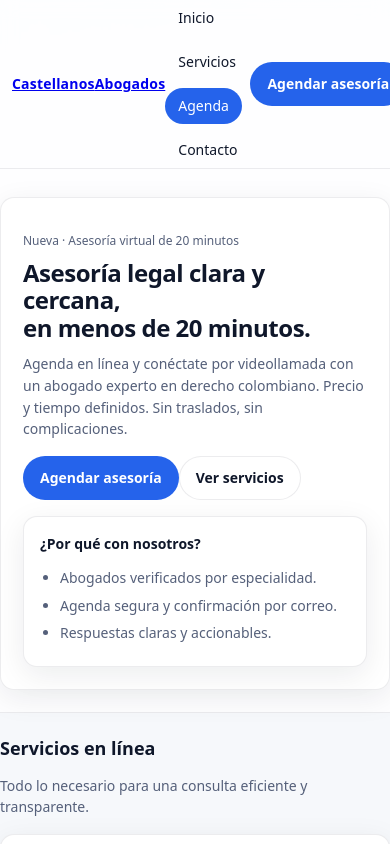
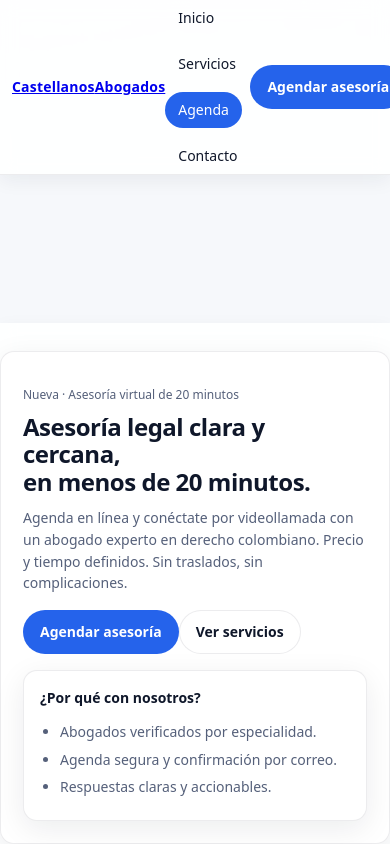
Before and after one commit to jjonnas1/castellanosabogados, a Next.js app: page / in a window 390 px wide. Shown: the top 844 px of the page. Built offline with nearby package versions, Linux system fonts and the light colour scheme.

Commit message:
Update globals.css

```diff
--- a/app/globals.css
+++ b/app/globals.css
@@ -242,3 +242,57 @@ header nav a[href="/agenda"]:hover{
   header .wrap{ padding-inline: 12px; }
   header nav{ gap: 8px; }
 }
+/* ===== Fix de superposición del header en scroll ===== */
+:root { --header-h: 72px; }         /* alto real del header */
+
+header {
+  position: sticky;
+  top: 0;
+  z-index: 50;
+  min-height: var(--header-h);
+  background: rgba(255,255,255,.9);
+  backdrop-filter: saturate(120%) blur(8px);
+  border-bottom: 1px solid var(--stroke);
+  box-shadow: 0 6px 18px rgba(21, 30, 45, .06);
+}
+
+header .wrap {
+  display: flex;
+  align-items: center;
+  justify-content: space-between;
+  min-height: var(--header-h);
+}
+
+/* Empuja el contenido para no quedar debajo del header */
+main,
+.main,
+.page,
+.landing,
+#root,
+#__next {
+  padding-top: calc(var(--header-h) + 10px);
+}
+
+/* Al navegar a anclas, evita que el header oculte el comienzo de la sección */
+html { scroll-padding-top: var(--header-h); }
+
+/* Navegación más robusta (por si el HTML no tiene espacios entre <a>) */
+header nav { display:flex; flex-wrap:wrap; gap:14px; }
+header nav a {
+  display:inline-flex; align-items:center; height:36px; padding:0 12px;
+  border-radius:999px; text-decoration:none; color:var(--ink);
+  border:1px solid transparent; background:transparent;
+  transition:background .2s ease,border-color .2s ease,transform .08s ease;
+}
+header nav a:hover { background:#fff; border-color:var(--stroke); transform:translateY(-1px); }
+header nav a[href*="agenda"], header nav a.cta {
+  background: var(--primary); color:#fff; border-color:transparent;
+}
+header nav a[href*="agenda"]:hover, header nav a.cta:hover { background: var(--primary-2); }
+
+/* Móvil */
+@media (max-width:640px){
+  :root { --header-h: 64px; }
+  header .wrap { padding-inline: 12px; }
+  header nav { gap: 10px; }
+}
```
